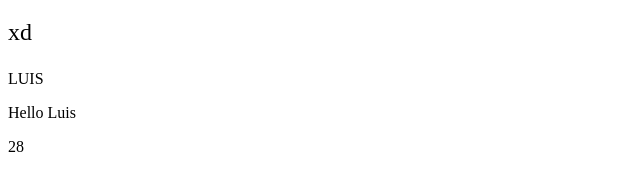
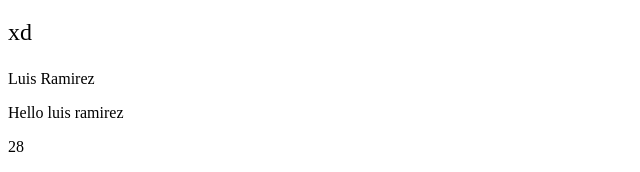
Before and after one commit to BennyKayer/basics, an Angular app: page / in a window 1280 px wide. Shown: the part 252-424 px from the top of the page, without its empty margins (0-640 px from the left). Built offline with nearby package versions, Linux system fonts and the light colour scheme.

Commit message:
#05.52 Pipe Basics

```diff
--- a/src/app/app.component.html
+++ b/src/app/app.component.html
@@ -4,6 +4,6 @@
     <p>xd</p>
 </app-post>
 
-<p>{{ name.toUpperCase() }}</p>
+<p>{{ name | titlecase }}</p>
 <p>Hello {{ getName() }}</p>
 <p>{{ 15 + 13 }}</p>
--- a/src/app/app.component.ts
+++ b/src/app/app.component.ts
@@ -6,7 +6,7 @@ import { Component } from '@angular/core';
     styleUrls: ['./app.component.css'],
 })
 export class AppComponent {
-    name = 'Luis';
+    name = 'luis ramirez';
     imgURL =
         'https://i.picsum.photos/id/237/500/500.jpg?hmac=idOEkrJhLd7nEU5pNrAGCyJ6HHJdR_sit1qDt5J3Wo0';
 
```
